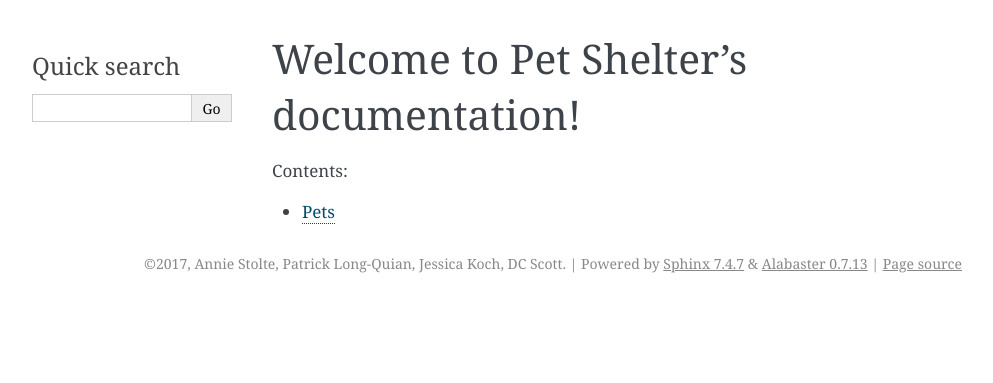
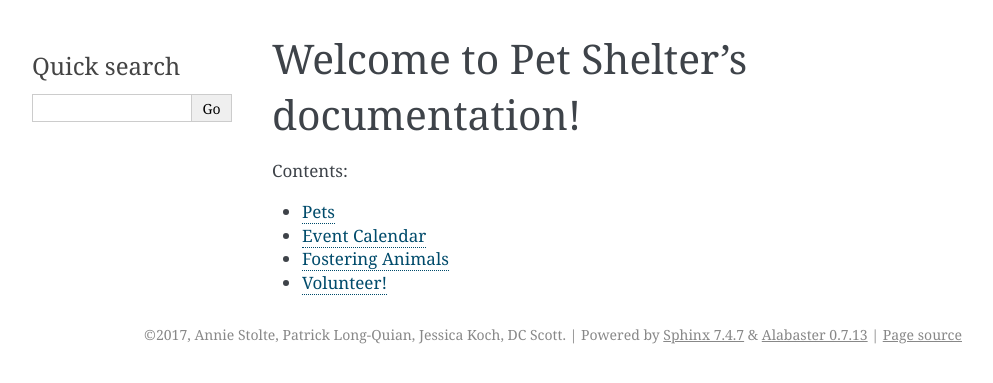
Before and after one commit to plongquian/pet_shelter, a Sphinx documentation site: the page built from source/index.rst, in a window 1280 px wide. Shown: the top 383 px of the page, without its empty margins (148-1141 px from the left). Built offline with Sphinx 7.4.7, drawn with Linux system fonts in a browser that asks for light colours; pages that are not in the unit, such as notebooks, are missing from menus.

Commit message:
Added volunteer, events and fostering to main index toctree to remove errors

```diff
--- a/source/index.rst
+++ b/source/index.rst
@@ -8,3 +8,6 @@ Welcome to Pet Shelter's documentation!
 
    pets/index
    training/index
+   events/index
+   fostering/index
+   volunteer/index
```
